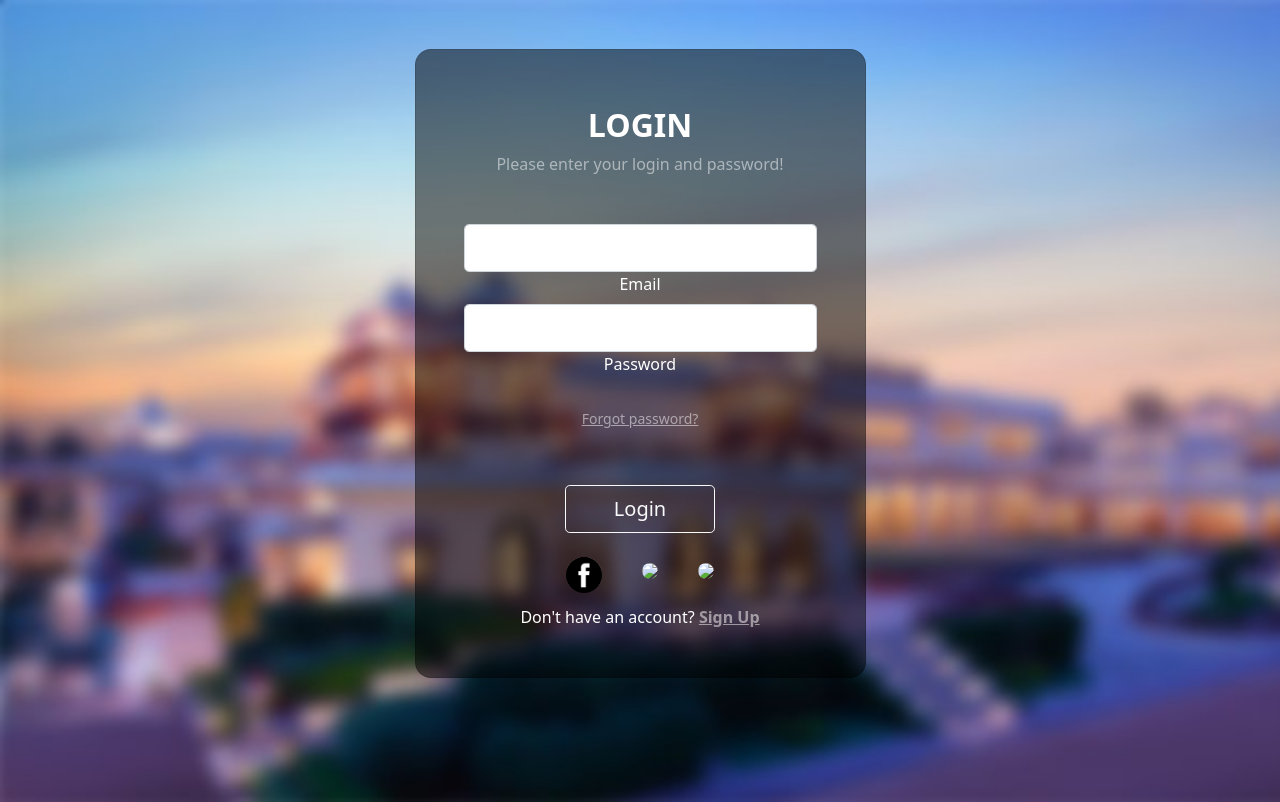
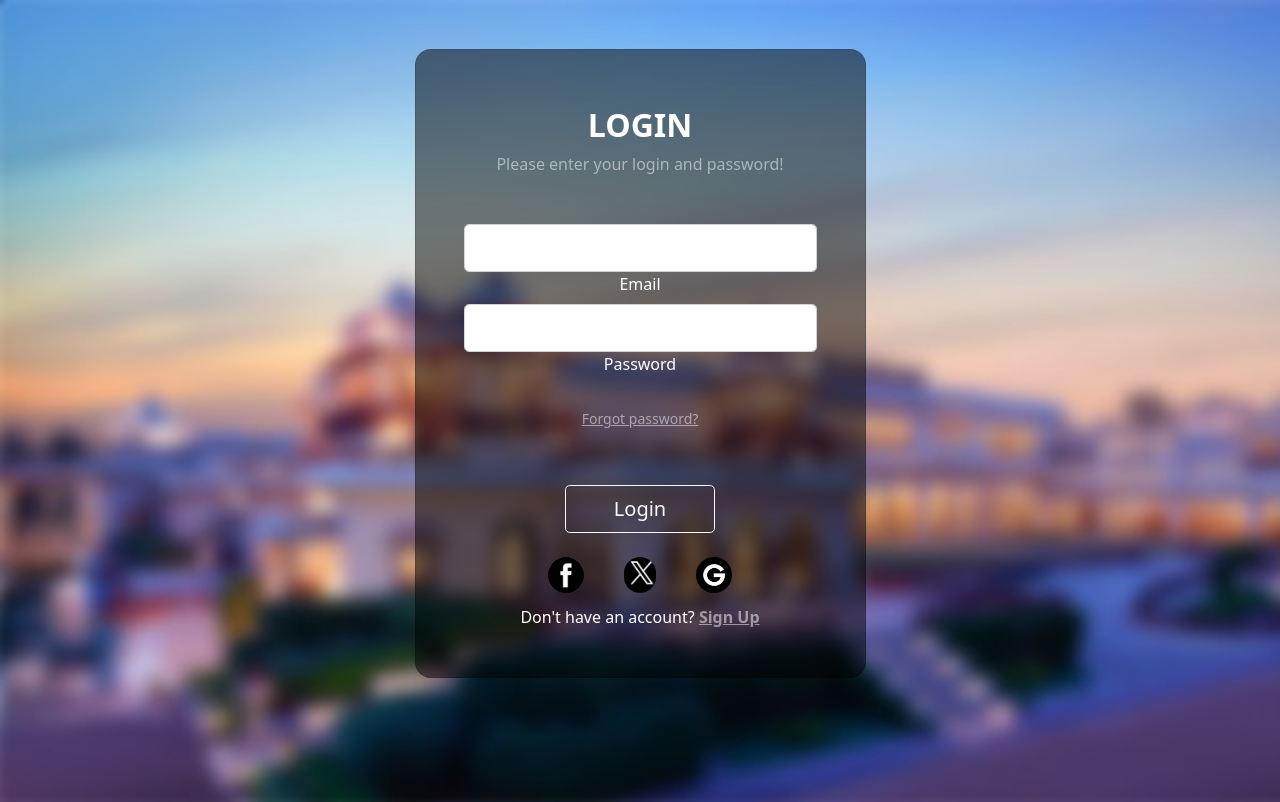
Before and after one commit to Harsahibjit-Singh/falconhotel, a plain HTML site: page SIGNIN/SIGNIN.html in a window 1280 px wide. Drawn offline with nearby package versions, Linux system fonts and the light colour scheme.

Commit message:
firstcommit

```diff
--- a/SIGNIN/SIGNIN.html
+++ b/SIGNIN/SIGNIN.html
@@ -31,9 +31,9 @@
                         <p class="small mb-5 pb-lg-2"><a class="text-white-50" href="#!">Forgot password?</a></p>
                         <button class="btn btn-outline-light btn-lg px-5" type="submit">Login</button>
                         <div class="d-flex justify-content-center text-center mt-4">
-                          <a href="#!" class="text-white"><img class="socialmediaphotos" src="/SIGNIN/socialmediaphotos/facebook.jpg"></a>
-                          <a href="#!" class="text-white"><img class="socialmediaphotos" src="SIGNIN/socialmediaphotos/x.jpg"></a>
-                          <a href="#!" class="text-white"><img class="socialmediaphotos" src="SIGNIN/socialmediaphotos/google.jpg"></a>
+                          <a href="#!" class="text-white"><img class="socialmediaphotos" src="https://harsahibjit-singh.github.io/falconhotel/SIGNIN/socialmediaphotos/facebook.jpg"></a>
+                          <a href="#!" class="text-white"><img class="socialmediaphotos" src="https://harsahibjit-singh.github.io/falconhotel/SIGNIN/socialmediaphotos/x.jpg"></a>
+                          <a href="#!" class="text-white"><img class="socialmediaphotos" src="https://harsahibjit-singh.github.io/falconhotel/SIGNIN/socialmediaphotos/google.jpg"></a>
                         </div>
                       </div>
                      <div>
```
